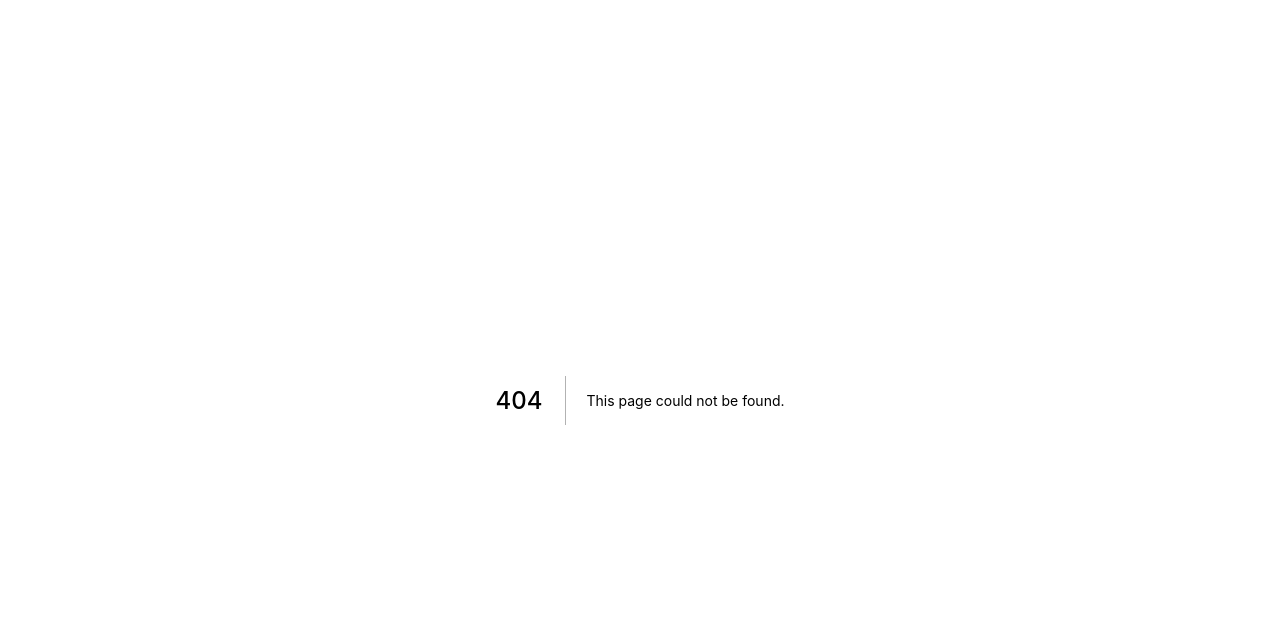
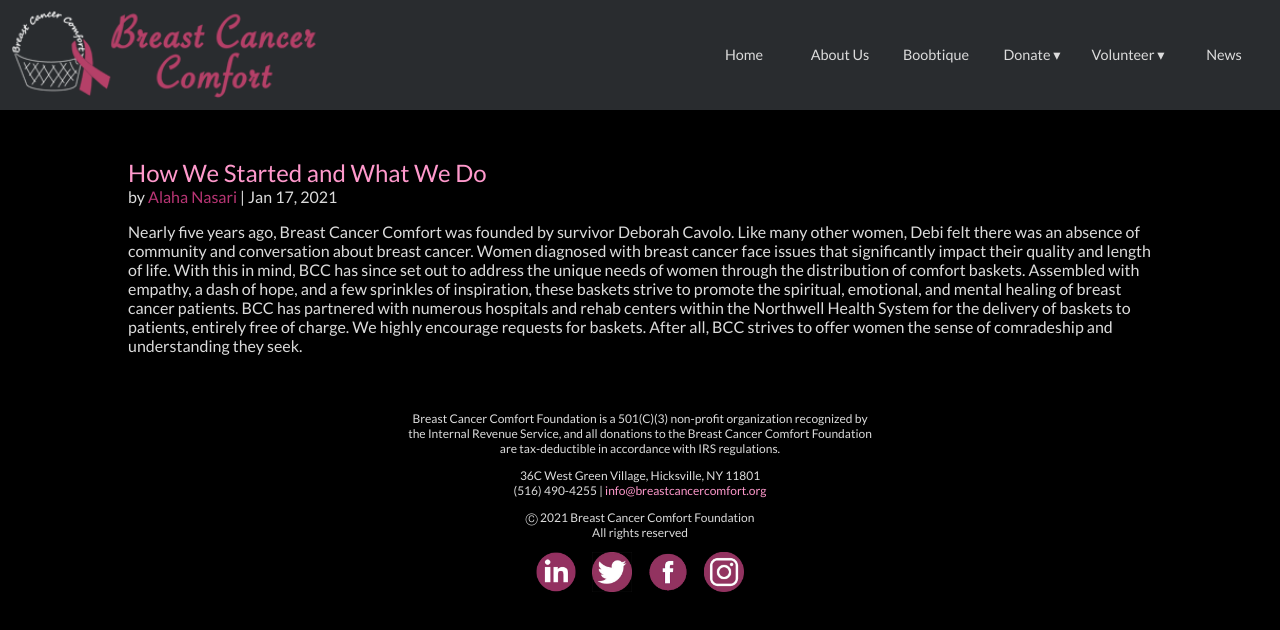
Before and after one commit to vishalicious213/bcc-v2, a Next.js app: page /news/2021-01-17 in a window 1280 px wide. Before the commit this address had no page. Shown: the top 630 px of the page. Built offline with nearby package versions, Linux system fonts and the light colour scheme.

Commit message:
News: added news article

```diff
--- a/pages/news.js
+++ b/pages/news.js
@@ -4,7 +4,7 @@ import Footer from '../components/footer'
 import styles from '../styles/Home.module.css'
 
 const posts = [
-  {id: '006', date: 'Jan 17, 2021', url: '', title: 'How We Started and What We Do', author: 'Alaha Nasari', excerpt: 'Nearly five years ago, Breast Cancer Comfort was founded by survivor Deborah Cavolo. Like many other women, Debi felt there was an absence of community and conversation about breast cancer. Women diagnosed with breast cancer face issues that significantly impact their...'},
+  {id: '006', date: 'Jan 17, 2021', url: '/news/2021-01-17', title: 'How We Started and What We Do', author: 'Alaha Nasari', excerpt: 'Nearly five years ago, Breast Cancer Comfort was founded by survivor Deborah Cavolo. Like many other women, Debi felt there was an absence of community and conversation about breast cancer. Women diagnosed with breast cancer face issues that significantly impact their...'},
   {id: '005', date: 'May 25, 2020', url: '', title: 'The Road to Recovery', author: 'Alaha Nasari', excerpt: 'Ever since the declaration of a national emergency in March, daily life in the United States has been changing rapidly with the spread of the coronavirus. States have mandated strict guidelines including orders to stay home and the cancellation of activities and large...'},
   {id: '004', date: 'Apr 6, 2020', url: '', title: 'A Recipe for Successful Coping', author: 'Alaha Nasari', excerpt: 'Schools have closed, the economy is in decline, and health-care professionals are struggling to deal with the shortage of medical supplies. For anyone reading the news, these facts are just a grim reminder of the unfortunate situation our world is currently in. The...'},
   {id: '003', date: 'Dec 31, 2019', url: '', title: "It's Not Too Late To Donate!!!", author: 'Debi Cavolo', excerpt: 'It is never too late to give and now would be a great time! Help us to continue our work with women and men undergoing treatment for breast cancer. With your donation we will provide someone with a “comfort basket, bag or chemo comfort” and can even put...'},
@@ -17,7 +17,7 @@ export default function News() {
   return (
     <div className={styles.container}>
         <Head>
-            <title>Breast Cancer Comfort Foundation</title>
+            <title>News | Breast Cancer Comfort Foundation</title>
             <link rel="icon" href="/cropped-BCCF-basket-logo-white-5001-32x32.png" sizes="32x32" />
             <link rel="icon" href="/cropped-BCCF-basket-logo-white-5001-192x192.png" sizes="192x192" />
             <link rel="apple-touch-icon-precomposed" href="/cropped-BCCF-basket-logo-white-5001-180x180.png" />
--- /dev/null
+++ b/pages/news/2021-01-17.js
@@ -0,0 +1,51 @@
+import Head from 'next/head'
+import Nav from '../../components/nav'
+import Footer from '../../components/footer'
+import styles from '../../styles/Home.module.css'
+
+export default function Post() {
+  return (
+    <div className={styles.container}>
+        <Head>
+            <title>News | Breast Cancer Comfort Foundation</title>
+            <link rel="icon" href="/cropped-BCCF-basket-logo-white-5001-32x32.png" sizes="32x32" />
+            <link rel="icon" href="/cropped-BCCF-basket-logo-white-5001-192x192.png" sizes="192x192" />
+            <link rel="apple-touch-icon-precomposed" href="/cropped-BCCF-basket-logo-white-5001-180x180.png" />
+        </Head>
+
+        <Nav />
+
+        <main className={styles.main}>
+            <div className='post'>
+                <h2 className='no-space-below'>How We Started and What We Do</h2>
+                <p className='no-space-above'>by <span>Alaha Nasari</span> | Jan 17, 2021</p>
+                <p>Nearly five years ago, Breast Cancer Comfort was founded by survivor Deborah Cavolo. Like many other women, Debi felt there was an absence of community and conversation about breast cancer. Women diagnosed with breast cancer face issues that significantly impact their quality and length of life. With this in mind, BCC has since set out to address the unique needs of women through the distribution of comfort baskets. Assembled with empathy, a dash of hope, and a few sprinkles of inspiration, these baskets strive to promote the spiritual, emotional, and mental healing of breast cancer patients. BCC has partnered with numerous hospitals and rehab centers within the Northwell Health System for the delivery of baskets to patients, entirely free of charge. We highly encourage requests for baskets. After all, BCC strives to offer women the sense of comradeship and understanding they seek.</p>
+            </div>
+        </main>
+        <Footer />
+
+        <style jsx>
+          {`
+          .post {
+            width: 80%;
+            margin: 3rem auto;
+            color: white;
+          }
+
+          h2 {
+            font-weight: 500;
+            color: #ff99cc;
+          }
+
+          p {
+            color: gainsboro;
+          }
+
+          span {
+            color: #b83574;
+          }
+          `}
+        </style>
+    </div>
+  )
+}
```
